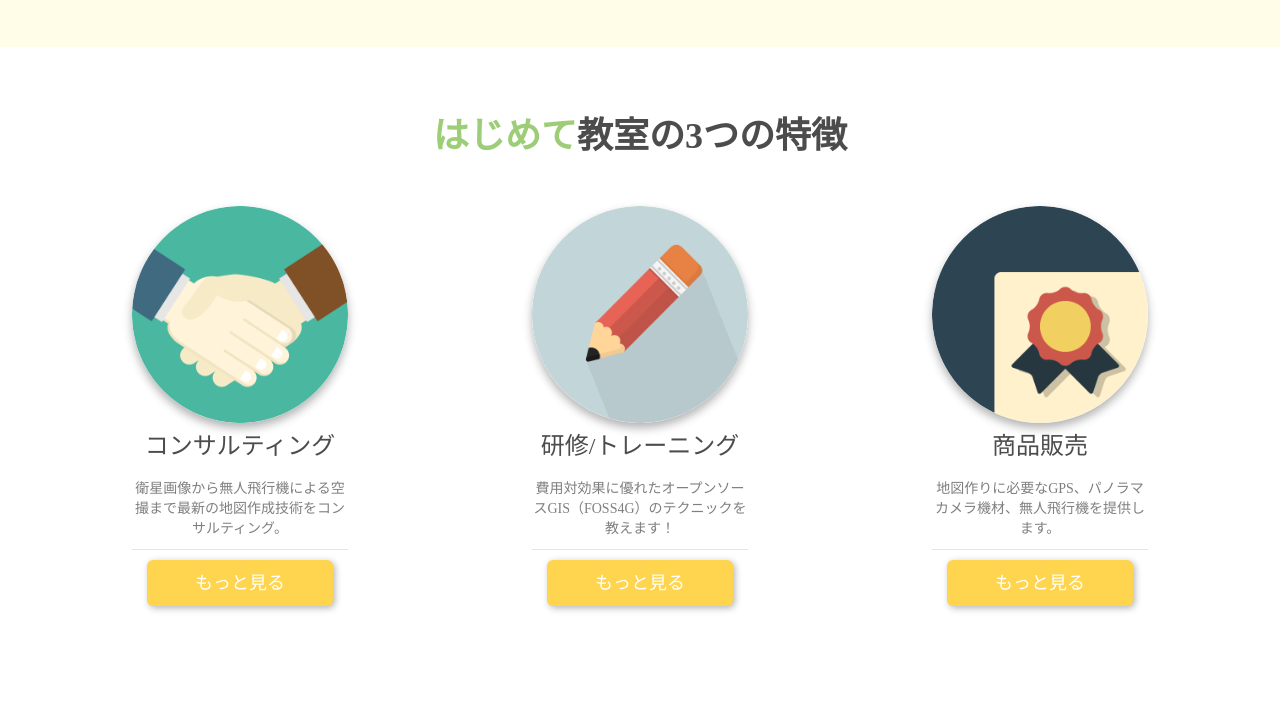
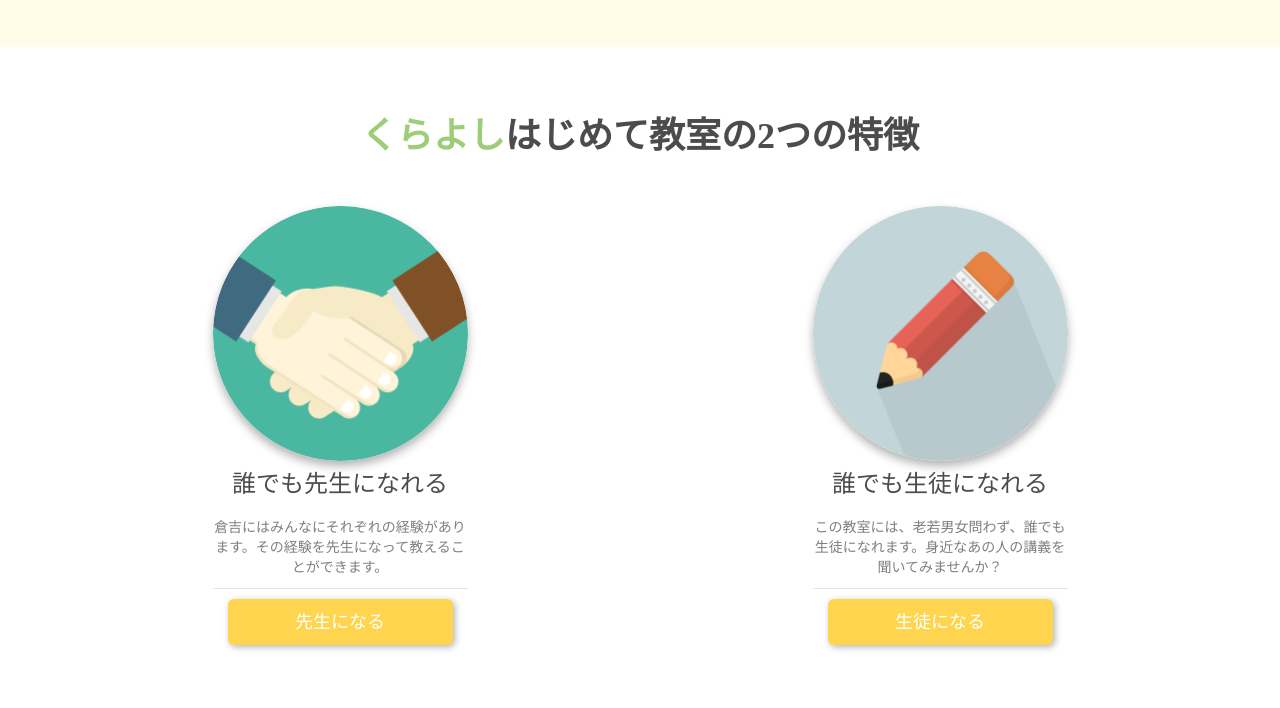
Before and after one commit to Kenyat1989/VolunTech_Tottori, a plain HTML site: page index.html in a window 1280 px wide. Shown: the part 1328-2036 px from the top of the page. Drawn offline with Linux system fonts and the light colour scheme.

Commit message:
2つの特徴をまとめる

```diff
--- a/index.html
+++ b/index.html
@@ -13,7 +13,7 @@
     <script src="./js/blocs.js"></script>
     <link rel="shortcut icon" href="img/head/logo1.ico">
 
-    <title>はじめて教室-子どももおとなも教師になれる-</title>
+    <title>くらよしはじめて教室-子どももおとなも教師になれる-</title>
 </head>
 <body>
 <!-- Main container -->
@@ -35,7 +35,7 @@
 			<div class="collapse navbar-collapse navbar-1">
 				<ul class="site-navigation nav navbar-nav pull-right noto600 bgc-navbar">
 					<li>
-						<a href="service.html" class="header-color"><font color="#9DCD77">▶</font> はじめて教室とは？</a>
+						<a href="service.html" class="header-color"><font color="#9DCD77">▶</font> くらよしはじめて教室とは？</a>
 					</li>
 					<li>
 						<a href="training.html"><font color="#9DCD77">▶</font> 講座案内</a>
@@ -98,68 +98,48 @@
 <div class="bloc l-bloc bgc-white" id="bloc-13">
 	<div class="container bloc-md">
 		<div class="col-xs-12 col-md-8 col-md-offset-2">
-      <h1 class="text-center noto600"><font color="#9DCD77">はじめて</font>教室の3つの特徴</h1>
+      <h1 class="text-center noto600"><font color="#9DCD77">くらよし</font>はじめて教室の2つの特徴</h1>
     <br><br>
     </div>
 		<div class="row">
-			<div class="col-sm-4">
-        <div class="col-sm-2">
+			<div class="col-sm-6">
+        <div class="col-sm-3">
         </div>
-        <div class="col-sm-8">
+        <div class="col-sm-6">
   				<div class="text-center">
             <img src="img/index/handshake_512px.png" class="img-responsive img-circle bgc-circle" />
   				</div>
   				<h3 class="text-center mg-md">
-  					コンサルティング
+  					誰でも先生になれる
   				</h3>
   				<p class="text-center">
-  					衛星画像から無人飛行機による空撮まで最新の地図作成技術をコンサルティング。
+  					倉吉にはみんなにそれぞれの経験があります。その経験を先生になって教えることができます。
   				</p>
           <div class="panel-footer">
-            <a href="service.html" class="btn btn-d btn-lg btn-block">もっと見る</a>
+            <a href="service.html" class="btn btn-d btn-lg btn-block">先生になる</a>
           </div>
         </div>
-        <div class="col-sm-2">
+        <div class="col-sm-3">
         </div>
 			</div>
-			<div class="col-sm-4">
-        <div class="col-sm-2">
+			<div class="col-sm-6">
+        <div class="col-sm-3">
         </div>
-        <div class="col-sm-8">
+        <div class="col-sm-6">
   				<div class="text-center">
             <img src="img/index/pencil_512px.png" class="img-responsive img-circle bgc-circle" />
   				</div>
   				<h3 class="text-center mg-md">
-  					研修/トレーニング
+  					誰でも生徒になれる
   				</h3>
   				<p class="text-center">
-  					費用対効果に優れたオープンソースGIS（FOSS4G）のテクニックを教えます！
+  					この教室には、老若男女問わず、誰でも生徒になれます。身近なあの人の講義を聞いてみませんか？
   				</p>
           <div class="panel-footer">
-            <a href="training.html" class="btn btn-d btn-lg btn-block">もっと見る</a>
+            <a href="training.html" class="btn btn-d btn-lg btn-block">生徒になる</a>
           </div>
         </div>
-        <div class="col-sm-2">
-        </div>
-			</div>
-			<div class="col-sm-4">
-        <div class="col-sm-2">
-        </div>
-        <div class="col-sm-8">
-  				<div class="text-center">
-            <img src="img/index/diploma_512px.png" class="img-responsive img-circle bgc-circle" />
-  				</div>
-  				<h3 class="text-center mg-md">
-  					商品販売
-  				</h3>
-  				<p class="text-center">
-            地図作りに必要なGPS、パノラマカメラ機材、無人飛行機を提供します。
-  				</p>
-          <div class="panel-footer">
-            <a href="store.html" class="btn btn-d btn-lg btn-block">もっと見る</a>
-          </div>
-        </div>
-        <div class="col-sm-2">
+        <div class="col-sm-3">
         </div>
 			</div>
 		</div>
```
